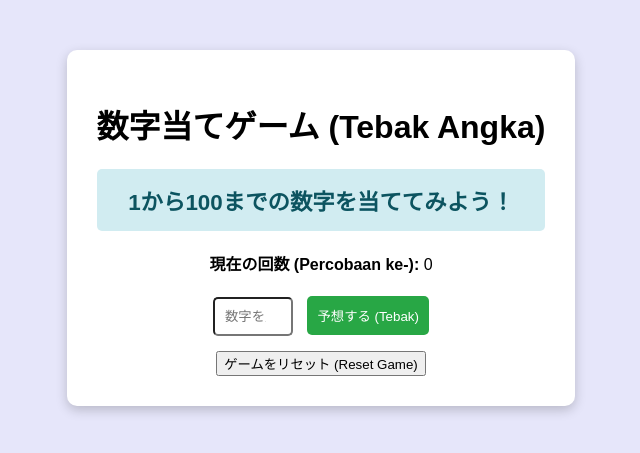
After one commit to abelrizky2002/janken1, a PHP site: page /guess.php in a window 1280 px wide. The commit adds this page. Shown: the top 453 px of the page, without its empty margins (319-959 px from the left). Run offline with PHP 8.4, Linux system fonts and the light colour scheme.

Commit message:
adding guess.php

```diff
--- /dev/null
+++ b/guess.php
@@ -0,0 +1,90 @@
+<?php
+session_start(); // Wajib untuk menyimpan status game
+
+// ==========================================================
+// 1. Inisialisasi Game State (Menggunakan Session)
+// ==========================================================
+
+// Jika sesi belum dimulai atau tombol reset ditekan, inisialisasi game baru
+if (!isset($_SESSION['secret_number']) || isset($_POST['reset'])) {
+    // Angka rahasia antara 1 dan 100
+    $_SESSION['secret_number'] = rand(1, 100);
+    $_SESSION['guesses'] = []; // Menyimpan riwayat tebakan
+    $_SESSION['message'] = "1から100までの数字を当ててみよう！";
+    $_SESSION['attempts'] = 0;
+}
+
+$message = $_SESSION['message'];
+$attempts = $_SESSION['attempts'];
+$history = $_SESSION['guesses'];
+
+// ==========================================================
+// 2. Logika Game (Memproses Tebakan)
+// ==========================================================
+
+if ($_SERVER["REQUEST_METHOD"] == "POST" && isset($_POST['guess'])) {
+    // Pastikan game belum selesai dan input adalah angka valid
+    if ($message !== "正解です！リセットしてね！" && is_numeric($_POST['guess'])) {
+
+        $guess = intval($_POST['guess']);
+        $_SESSION['attempts']++;
+
+        // Simpan tebakan ke riwayat
+        $_SESSION['guesses'][] = $guess;
+
+        if ($guess == $_SESSION['secret_number']) {
+            $_SESSION['message'] = "正解です！リセットしてね！";
+        } elseif ($guess < $_SESSION['secret_number']) {
+            $_SESSION['message'] = "もっと大きな数字だよ (Terlalu rendah)";
+        } else {
+            $_SESSION['message'] = "もっと小さな数字だよ (Terlalu tinggi)";
+        }
+    }
+}
+?>
+
+<!DOCTYPE html>
+<html lang="ja">
+<head>
+    <meta charset="UTF-8">
+    <meta name="viewport" content="width=device-width, initial-scale=1.0">
+    <title>数字当てゲーム</title>
+    <style>
+        body { font-family: Arial, sans-serif; text-align: center; margin-top: 50px; background-color: #e6e6fa; }
+        .container { background-color: #fff; padding: 30px; border-radius: 10px; box-shadow: 0 4px 12px rgba(0,0,0,0.2); display: inline-block; max-width: 500px; }
+        .message { padding: 15px; border-radius: 5px; font-size: 1.4em; font-weight: bold; margin-bottom: 20px; background-color: #d1ecf1; color: #0c5460; }
+        .success { background-color: #d4edda; color: #155724; }
+        .form-group input[type="number"], .form-group button { padding: 10px; margin: 5px; border-radius: 5px; }
+        .form-group button { background-color: #28a745; color: white; border: none; cursor: pointer; }
+        .history { text-align: left; margin-top: 20px; padding: 10px; border: 1px solid #ccc; border-radius: 5px; }
+    </style>
+</head>
+<body>
+    <div class="container">
+        <h1>数字当てゲーム (Tebak Angka)</h1>
+
+        <div class="message <?= ($_SESSION['message'] == '正解です！リセットしてね！' ? 'success' : '') ?>">
+            <?= htmlspecialchars($message) ?>
+        </div>
+
+        <p><strong>現在の回数 (Percobaan ke-):</strong> <?= $attempts ?></p>
+
+        <form method="POST" action="guess.php" class="form-group">
+            <input type="number" name="guess" min="1" max="100" placeholder="数字を入力 (1-100)" required>
+            <button type="submit">予想する (Tebak)</button>
+        </form>
+
+        <form method="POST" action="guess.php" style="margin-top: 10px;">
+            <button type="submit" name="reset">ゲームをリセット (Reset Game)</button>
+        </form>
+
+        <?php if (!empty($history)): ?>
+        <div class="history">
+            <h3>過去の予想 (Riwayat Tebakan):</h3>
+            <p><?= implode(', ', $history) ?></p>
+        </div>
+        <?php endif; ?>
+
+    </div>
+</body>
+</html>
--- a/index.php
+++ b/index.php
@@ -39,6 +39,9 @@
             <li>
                 <a href="./janken.php">じゃんけんゲーム (Game Janken)</a>
             </li>
+            <li>
+                <a href="./guess.php">数字当てゲーム (Game Tebak Angka)</a>
+            </li>
 
             </ul>
     </div>
```
